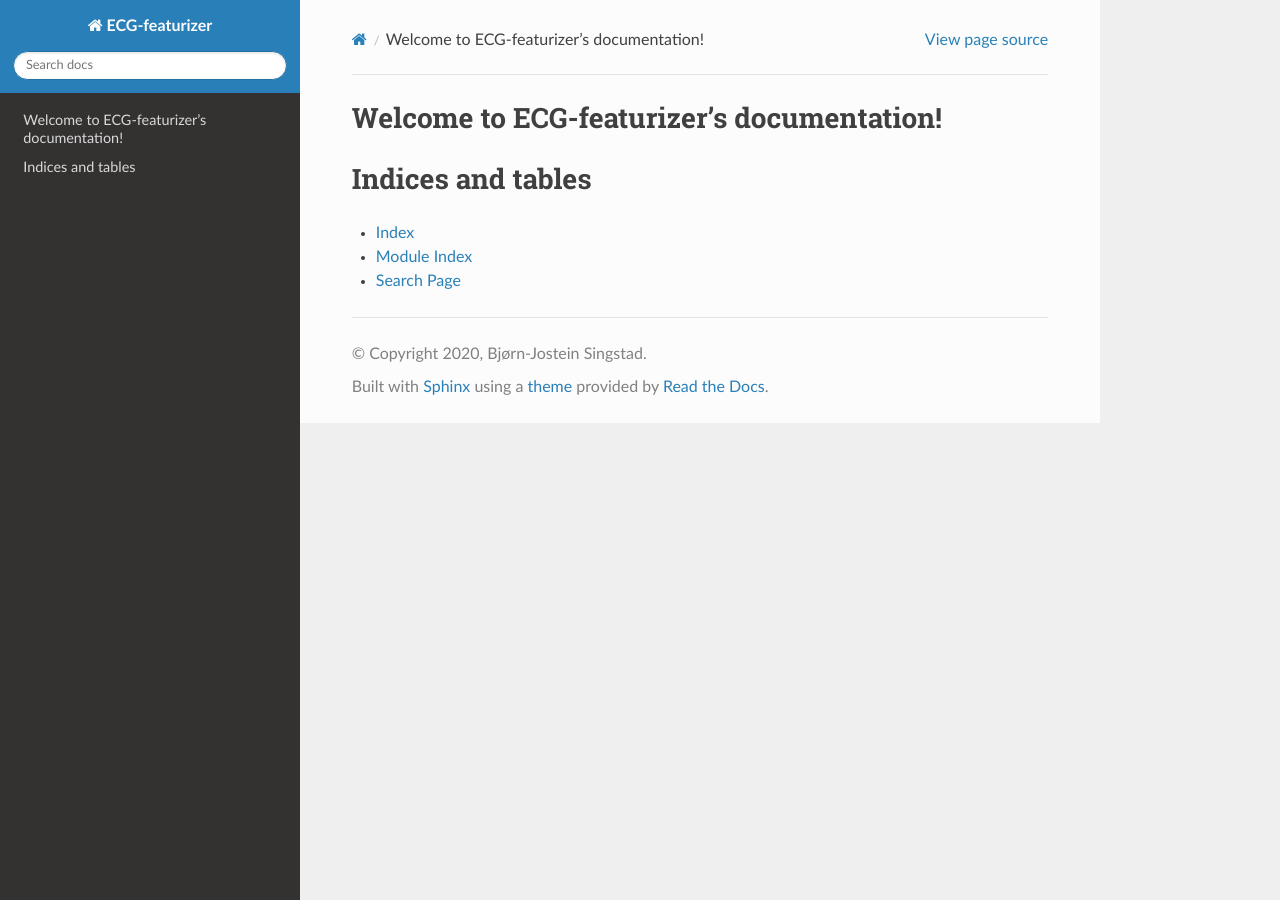
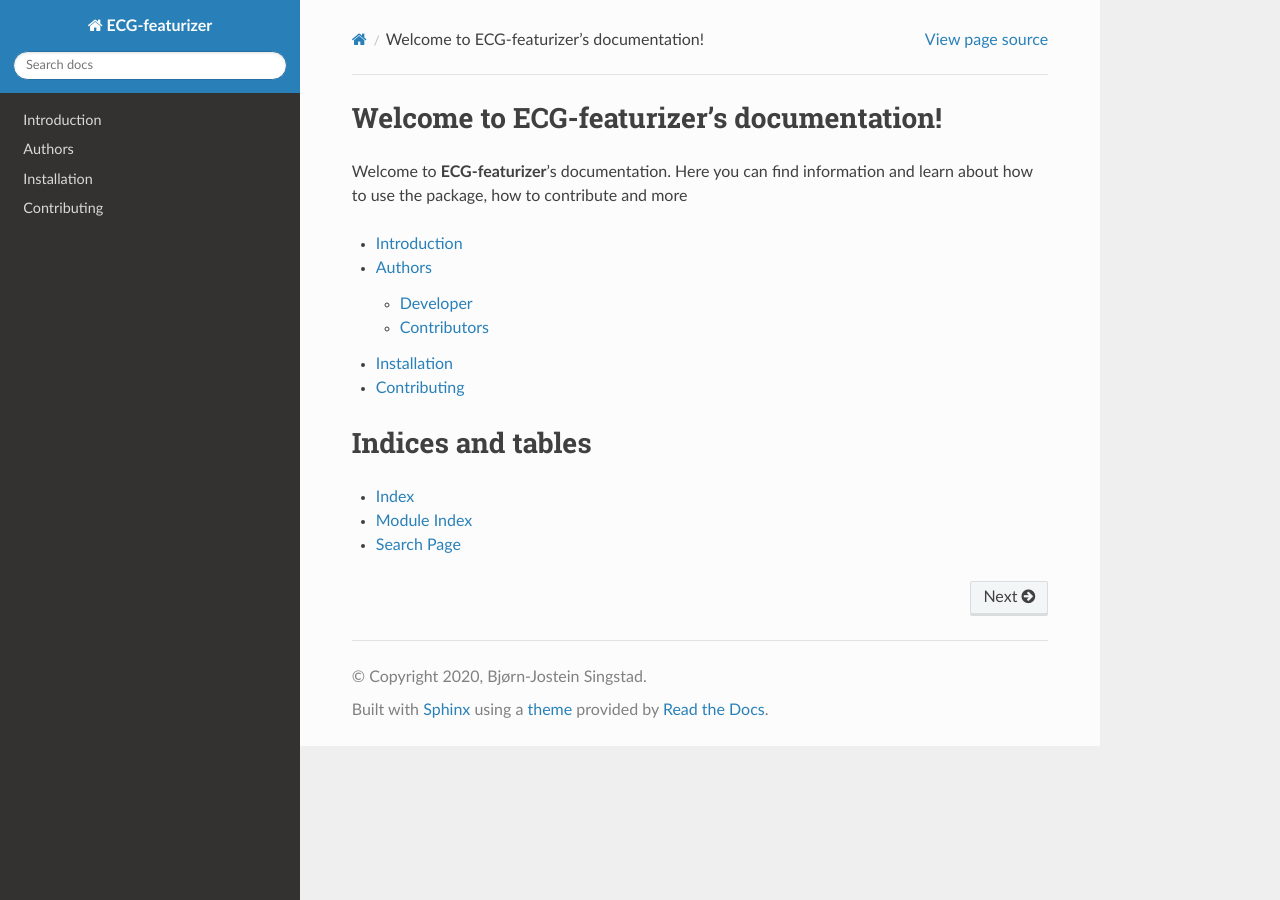
Before and after one commit to Bsingstad/ECG-featurizer, a Sphinx documentation site: the page built from docs/source/index.rst, in a window 1280 px wide. Built offline with Sphinx 7.4.7 and the Read the Docs theme 2.0.0, drawn with Linux system fonts in a browser that asks for light colours.

Commit message:
add docs

```diff
--- /dev/null
+++ b/docs/source/contributing.rst
@@ -0,0 +1,2 @@
+Contributing
+==========================================
--- a/docs/source/index.rst
+++ b/docs/source/index.rst
@@ -6,10 +6,18 @@
 Welcome to ECG-featurizer's documentation!
 ==========================================
 
+
+Welcome to **ECG-featurizer**'s documentation. Here you can find information and learn about how to use the package, how to contribute and more
+
+
+
 .. toctree::
    :maxdepth: 2
-   :caption: Contents:
 
+   introduction
+   authors
+   installation
+   contributing
 
 
 Indices and tables
--- /dev/null
+++ b/docs/source/installation.rst
@@ -0,0 +1,2 @@
+Installation
+==========================================
--- /dev/null
+++ b/docs/source/introduction.rst
@@ -0,0 +1,2 @@
+Introduction
+==========================================
```
Also changed, not shown: docs/source/authors.rst (added, +15 -0 lines).
